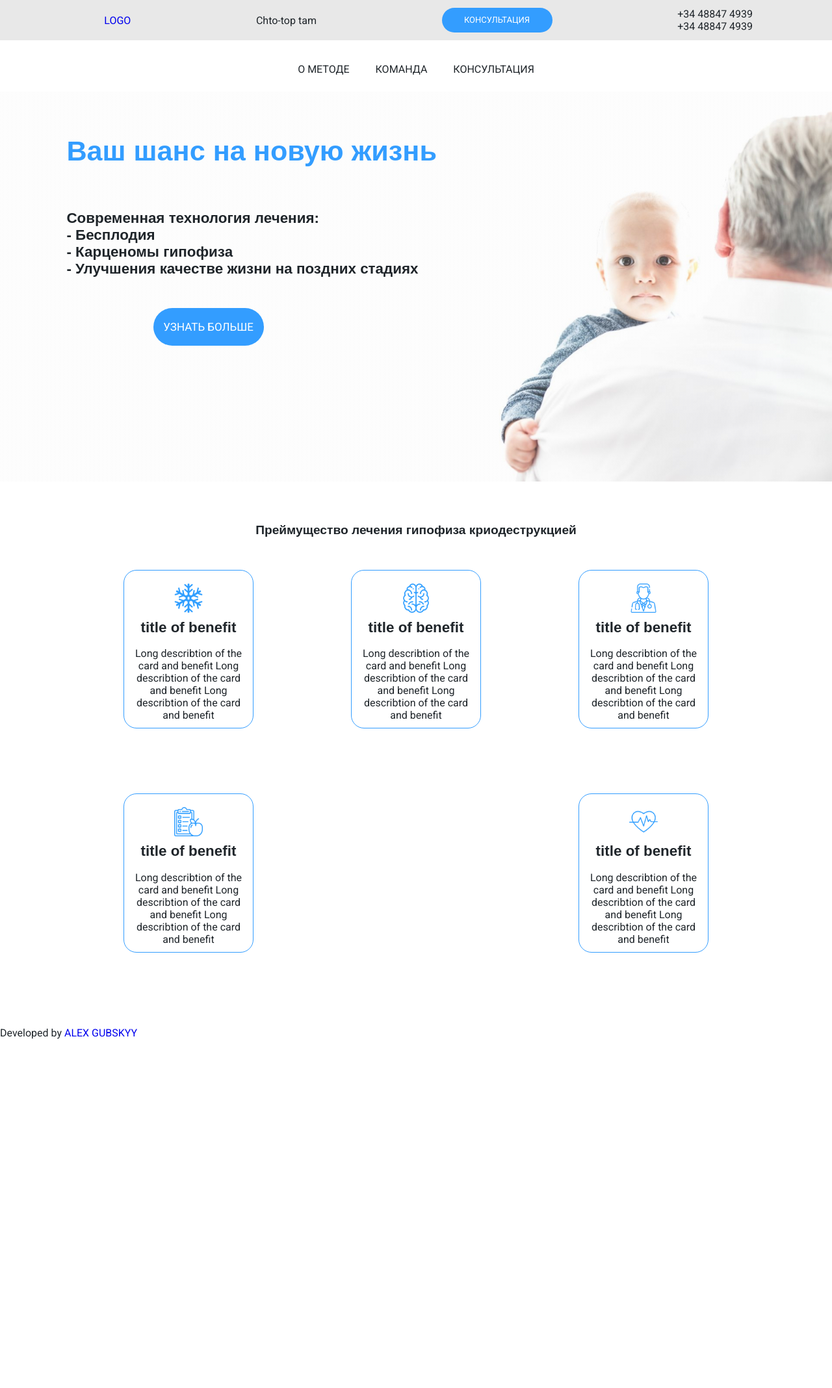
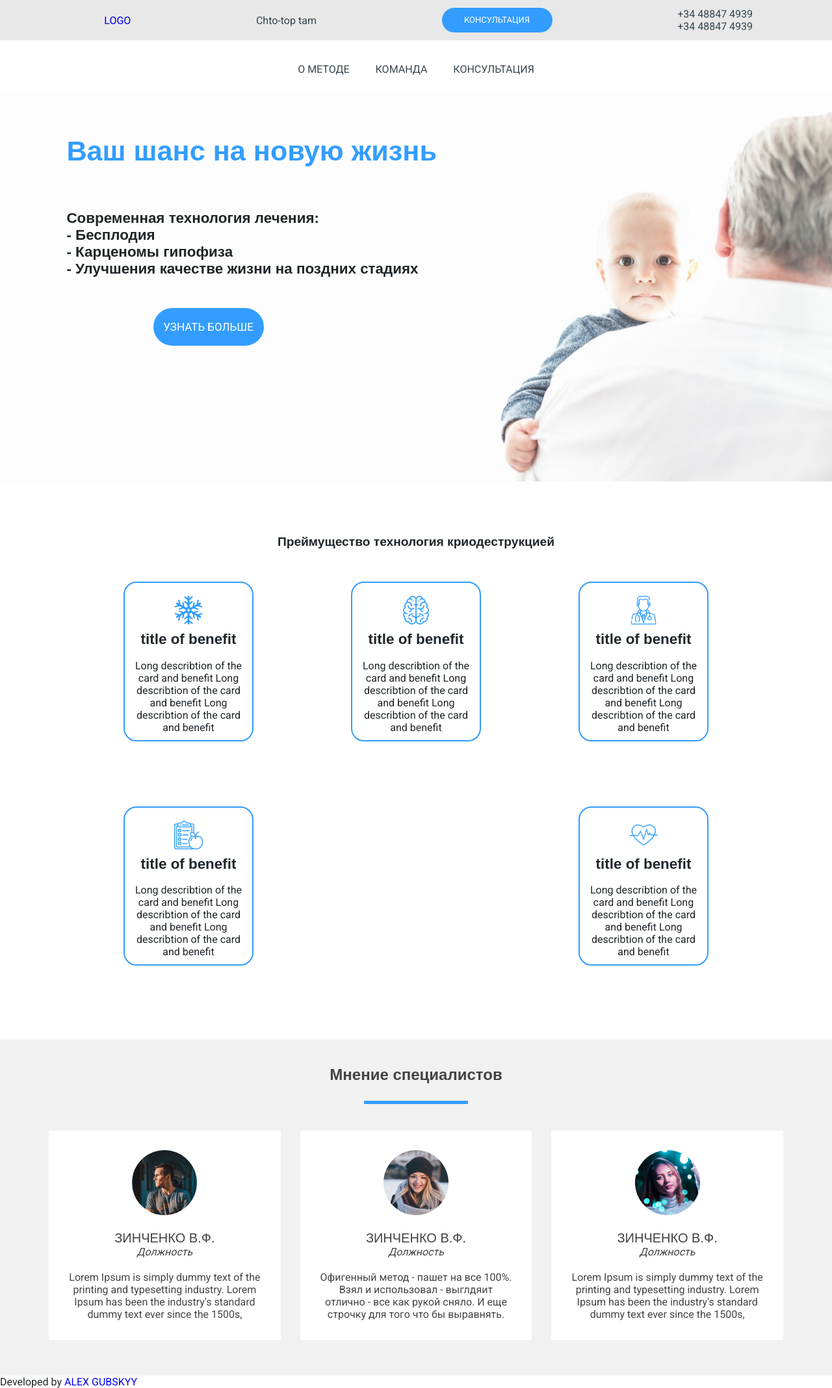
Before and after one commit to FrostyDog/Medical, a PHP site: page / in a window 1280 px wide. Shown: the whole page at 65% size. Before the commit the page ends 1599 px from the top, so only its background shows below. Run offline with PHP 8.4, Linux system fonts and the light colour scheme.

Commit message:
Testamniemonials

```diff
--- a/index.html
+++ b/index.html
@@ -18,7 +18,7 @@
     <div class="top-bar">
       <a href="./"> LOGO </a>
       <p> Chto-top tam </p>
-      <a href="/" class = "button">Консультация </a>
+      <a href="/" class="button">Консультация </a>
       <div>
         <p> +34 48847 4939 </p>
         <p> +34 48847 4939 </p>
@@ -48,8 +48,13 @@
 
   </section>
 
+  <section class="about">
+<img src="">
+
+  </section>
+
   <section class="benefits">
-  <h3> Преймущество лечения гипофиза криодеструкцией </h3>
+    <h3> Преймущество технология криодеструкцией </h3>
 
     <div class="benefit-cards">
       <div class="benefit-card">
@@ -80,6 +85,55 @@
     </div>
   </section>
 
+  <section class="testimonials">
+
+    <div class="inner">
+      <h1>Мнение специалистов</h1>
+      <div class="border"></div>
+
+      <div class="row">
+        <div class="col">
+          <div class="testimonial">
+            <img src="./images/p1.png" alt="">
+            <div class="name">Зинченко В.Ф.
+              <p style="font-style: italic; text-transform: none"> Должность </p>
+            </div>
+
+            <p>
+              Lorem Ipsum is simply dummy text of the printing and typesetting industry. Lorem Ipsum has been the industry's standard dummy text ever since the 1500s,
+            </p>
+          </div>
+        </div>
+
+        <div class="col">
+          <div class="testimonial">
+            <img src="./images/p2.png" alt="">
+            <div class="name">Зинченко В.Ф.
+              <p style="font-style: italic; text-transform: none"> Должность </p>
+            </div>
+
+            <p>
+              Офигенный метод - пашет на все 100%. Взял и использовал - выглдяит отлично - все как рукой сняло. И еще строчку для того что бы выравнять.
+            </p>
+          </div>
+        </div>
+
+        <div class="col">
+          <div class="testimonial">
+            <img src="./images/p3.png" alt="">
+            <div class="name">Зинченко В.Ф.
+              <p style="font-style: italic; text-transform: none"> Должность </p>
+            </div>
+
+            <p>
+              Lorem Ipsum is simply dummy text of the printing and typesetting industry. Lorem Ipsum has been the industry's standard dummy text ever since the 1500s,
+            </p>
+          </div>
+        </div>
+      </div>
+    </div>
+  </section>
+
 
   <footer>
     <p> Developed by <a href="https://agubskyy.com"> Alex Gubskyy </a></p>
--- a/style.css
+++ b/style.css
@@ -61,7 +61,7 @@ nav a {
   text-decoration: none;
   font-size: 1em;
   padding: 15px 20px 15px 20px;
-  color: #1F252A;
+  color: #36454f;
   font-weight: 500;
 }
 
@@ -100,7 +100,9 @@ nav a:hover {
   background-color: rgb(232, 232, 232)
 }
 
-.top-bar a {
+.top-bar p {
+  color: #36454f;
+  font-weight: 500;
 }
 
 .hero {
@@ -168,7 +170,7 @@ padding: 10px 15px 10px 15px ;
   flex-direction: column;
   justify-content: center;
   align-items: center;
-  border: 1px solid #339DFF;
+  border: 2px solid #339DFF;
   border-radius: 20px;
   margin: 5%;
   text-align: center;
@@ -177,7 +179,7 @@ padding: 10px 15px 10px 15px ;
 
 .benefit-card img {
   width: 25%;
-  height: 25%;
+  height: 20%;
   margin: 10px;
   align-self: center;
 }
@@ -185,3 +187,71 @@ padding: 10px 15px 10px 15px ;
 .benefit-card p {
   margin-top: 10%;
 }
+
+/* testimonials */
+
+.testimonials{
+  padding: 40px 0;
+  background: #f1f1f1;
+  color: #434343;
+  text-align: center;
+}
+.inner{
+  max-width: 1200px;
+  margin:  auto;
+  overflow: hidden;
+  padding: 0 20px;
+}
+
+.border{
+  width: 160px;
+  height: 5px;
+  /* background: #6ab04c; */
+  background: #339DFF;
+  margin: 26px auto;
+}
+
+.row{
+  display: flex;
+  flex-wrap: wrap;
+  justify-content: center;
+}
+.col{
+  flex: 33.33%;
+  max-width: 33.33%;
+  box-sizing: border-box;
+  padding: 15px;
+}
+.testimonial{
+  background: #fff;
+  padding: 30px;
+}
+.testimonial img{
+  width: 100px;
+  height: 100px;
+  border-radius: 50%;
+}
+.name{
+  font-size: 20px;
+  text-transform: uppercase;
+  margin: 20px 0;
+}
+.stars{
+  color: #6ab04c;
+  margin-bottom: 20px;
+}
+
+
+@media screen and (max-width:960px) {
+.col{
+  flex: 100%;
+  max-width: 80%;
+}
+}
+
+@media screen and (max-width:600px) {
+.col{
+  flex: 100%;
+  max-width: 100%;
+}
+}
```
Also changed, not shown: images/p1.png (added), images/p2.png (added), images/p3.png (added). Lines whose indentation alone changed are shown as unchanged.
